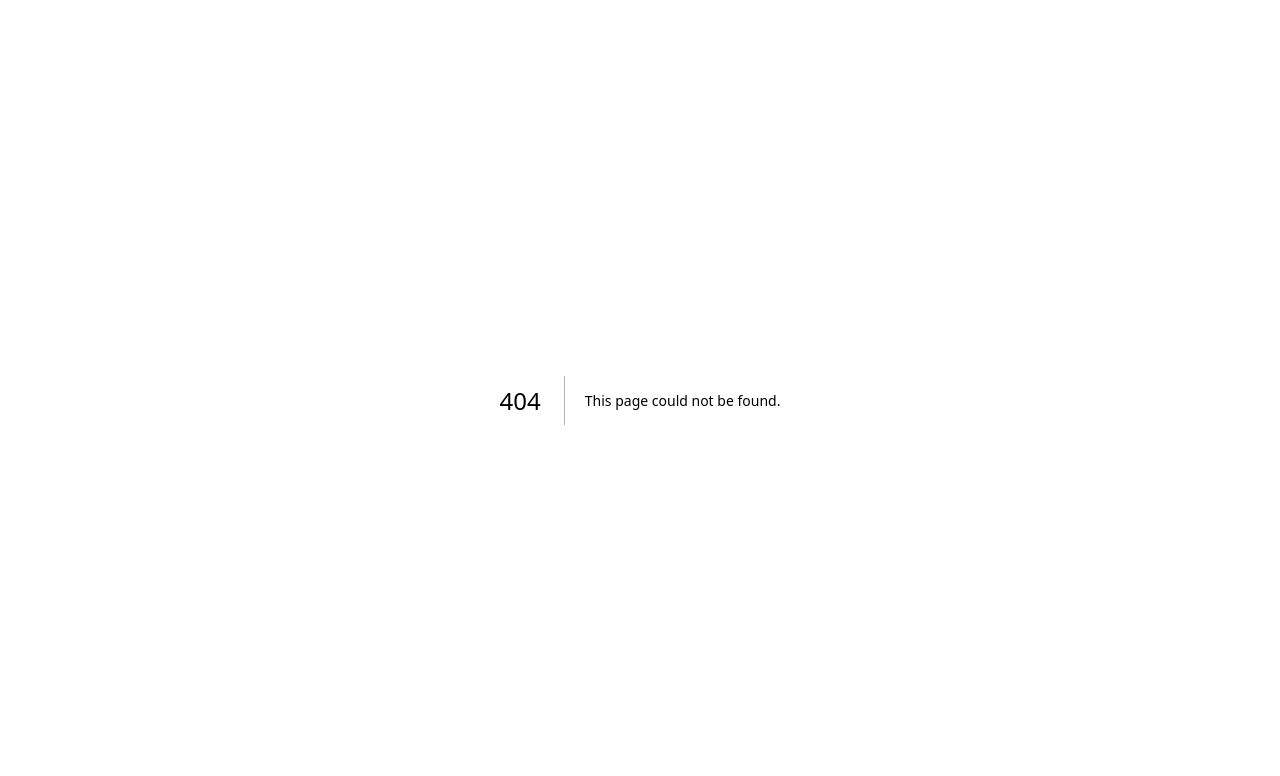
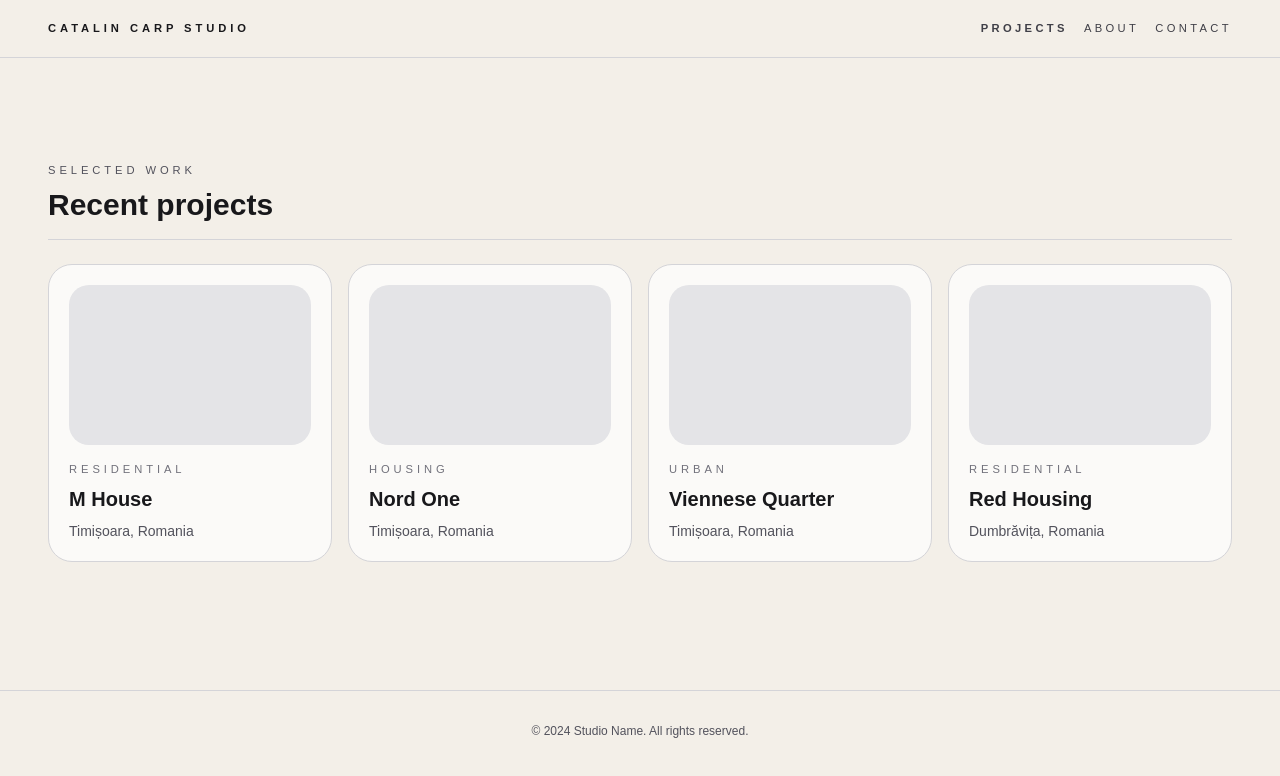
Before and after one commit to mihai2000/architecture, a Next.js app: page /projects in a window 1280 px wide. Before the commit this address had no page. Shown: the top 776 px of the page. Built offline with nearby package versions, Linux system fonts and the light colour scheme.

Commit message:
added new pages

```diff
--- /dev/null
+++ b/src/app/about/page.tsx
@@ -0,0 +1,16 @@
+import Footer from "@/components/Footer";
+import Navigation from "@/components/Navigation";
+
+export default function AboutPage() {
+	return (
+		<div className="min-h-screen bg-[#f3efe8] text-zinc-900">
+			<Navigation currentPage="about" />
+			<main className="px-6 py-12 sm:px-8 lg:px-12">
+				<div className="mx-auto max-w-2xl">
+					<p>Welcome to the About page!</p>
+				</div>
+			</main>
+			<Footer />
+		</div>
+	);
+}
--- a/src/app/page.tsx
+++ b/src/app/page.tsx
@@ -81,7 +81,7 @@ export default function Home() {
 							</h2>
 						</div>
 						<Link
-							href="/contact"
+							href="/projects"
 							className="text-[0.7rem] uppercase tracking-[0.35em] text-zinc-700 transition hover:text-black"
 						>
 							Start a project
--- /dev/null
+++ b/src/app/projects/page.tsx
@@ -0,0 +1,64 @@
+import Footer from "@/components/Footer";
+import Navigation from "@/components/Navigation";
+
+const projects = [
+	{
+		title: "M House",
+		location: "Timișoara, Romania",
+		type: "Residential",
+	},
+	{
+		title: "Nord One",
+		location: "Timișoara, Romania",
+		type: "Housing",
+	},
+	{
+		title: "Viennese Quarter",
+		location: "Timișoara, Romania",
+		type: "Urban",
+	},
+	{
+		title: "Red Housing",
+		location: "Dumbrăvița, Romania",
+		type: "Residential",
+	},
+];
+
+export default function ProjectsPage() {
+	return (
+		<div className="min-h-screen bg-[#f3efe8] text-zinc-900">
+			<Navigation currentPage="projects" />
+			<main className="px-6 py-12 sm:px-8 lg:px-12">
+				<section id="projects" className="mt-14">
+					<div className="flex items-end justify-between gap-4 border-b border-zinc-300 pb-4">
+						<div>
+							<p className="text-[0.7rem] uppercase tracking-[0.35em] text-zinc-600">
+								Selected work
+							</p>
+							<h2 className="mt-2 text-2xl font-semibold sm:text-3xl">
+								Recent projects
+							</h2>
+						</div>
+					</div>
+
+					<div className="mt-6 grid gap-4 md:grid-cols-2 xl:grid-cols-4">
+						{projects.map((project) => (
+							<article
+								key={project.title}
+								className="group rounded-[1.5rem] border border-zinc-300 bg-white/70 p-5 transition hover:-translate-y-1 hover:shadow-[0_20px_60px_-30px_rgba(0,0,0,0.25)]"
+							>
+								<div className="h-40 rounded-[1.25rem] bg-zinc-200" />
+								<p className="mt-4 text-[0.7rem] uppercase tracking-[0.35em] text-zinc-500">
+									{project.type}
+								</p>
+								<h3 className="mt-2 text-xl font-semibold">{project.title}</h3>
+								<p className="mt-2 text-sm text-zinc-600">{project.location}</p>
+							</article>
+						))}
+					</div>
+				</section>
+			</main>
+			<Footer />
+		</div>
+	);
+}
--- a/src/components/Navigation.tsx
+++ b/src/components/Navigation.tsx
@@ -1,7 +1,7 @@
 import Link from "next/link";
 
 interface NavigationProps {
-	currentPage?: "home" | "contact";
+	currentPage?: "home" | "contact" | "projects" | "about";
 }
 
 export default function Navigation({ currentPage = "home" }: NavigationProps) {
@@ -11,13 +11,23 @@ export default function Navigation({ currentPage = "home" }: NavigationProps) {
 				href="/"
 				className="text-[0.7rem] font-semibold uppercase tracking-[0.35em]"
 			>
-				Studio Name
+				Catalin Carp Studio
 			</Link>
 			<nav className="flex flex-wrap gap-4 text-[0.7rem] uppercase tracking-[0.3em] text-zinc-700">
-				<Link href="/#projects" className="transition hover:text-black">
+				<Link
+					href="/projects"
+					className={`transition hover:text-black ${
+						currentPage === "projects" ? "font-semibold" : ""
+					}`}
+				>
 					Projects
 				</Link>
-				<Link href="/#about" className="transition hover:text-black">
+				<Link
+					href="/about"
+					className={`transition hover:text-black ${
+						currentPage === "about" ? "font-semibold" : ""
+					}`}
+				>
 					About
 				</Link>
 				<Link
```
